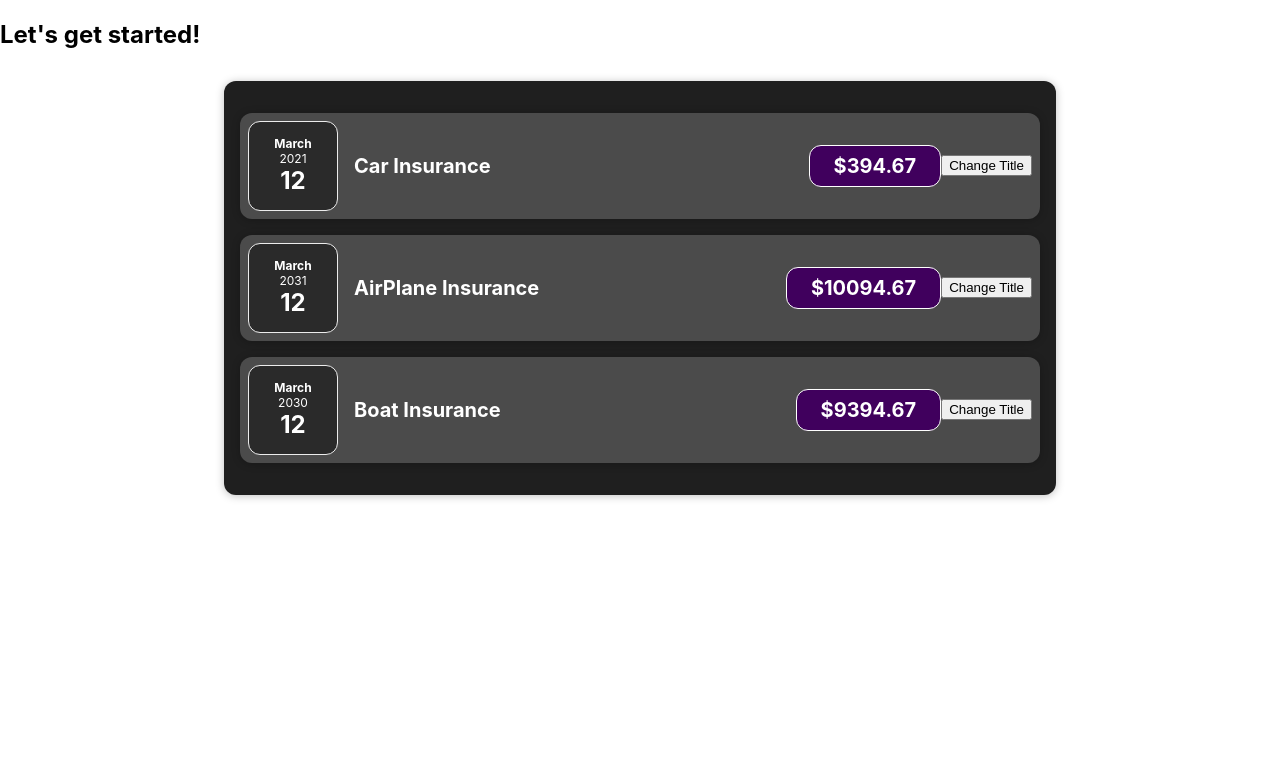
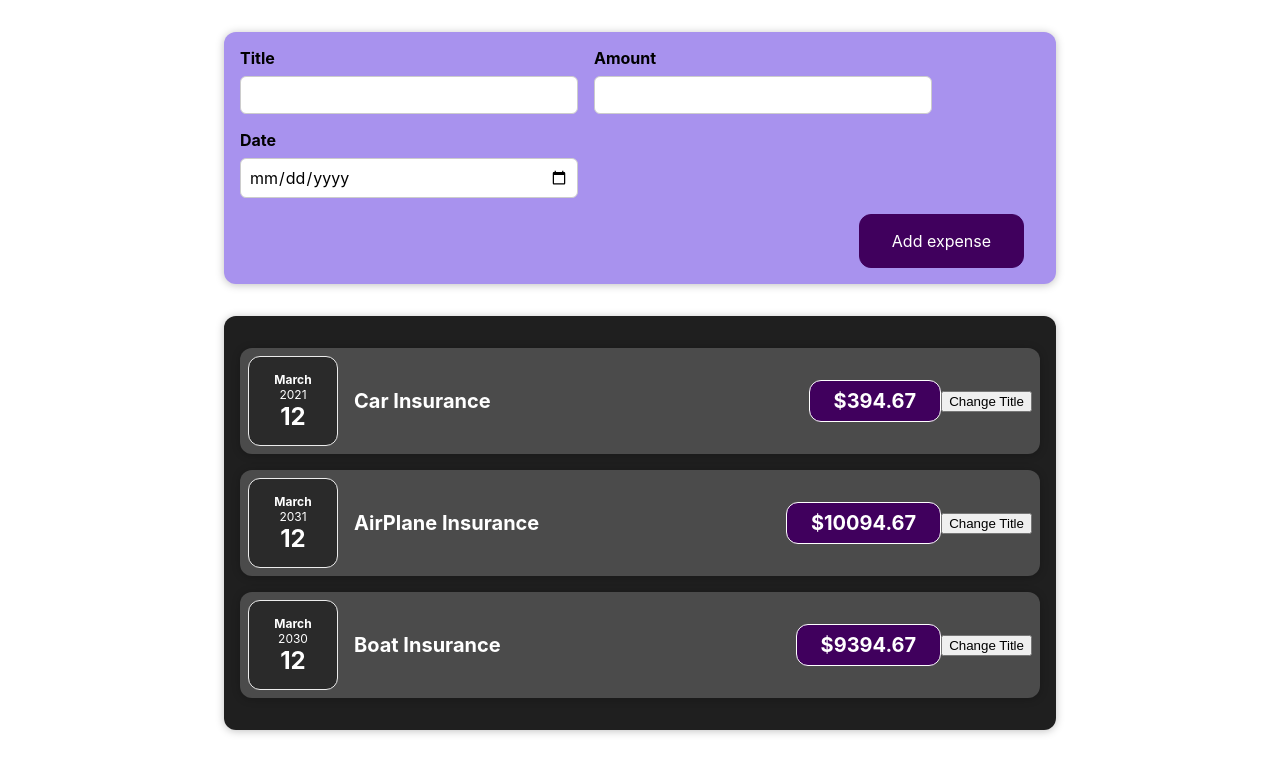
Before and after one commit to gdtknight/react-expense-tracker, a React (Create React App) app: page / in a window 1280 px wide. Shown: the top 774 px of the page. Built offline with nearby package versions, Linux system fonts and the light colour scheme.

Commit message:
#6 - NewExpense 기능 추가

```diff
--- a/src/App.js
+++ b/src/App.js
@@ -3,7 +3,10 @@
 * import React from 'react';
 * 모든 파일에 import문 추가
 */
+
+import React, { useState } from 'react';
 import Expenses from './components/Expenses/Expenses';
+import NewExpense from './components/NewExpense/NewExpense';
 
 
 const App = () => {
@@ -13,6 +16,27 @@
     { id: 'e2', title: 'AirPlane Insurance', amount: 10094.67, date: new Date(2031, 2, 12) },
     { id: 'e3', title: 'Boat Insurance', amount: 9394.67, date: new Date(2030, 2, 12) }
   ];
+
+  const [expenseItems, setExpenseItems] = useState(expenses);
+
+  const addExpenseHandler = (addedExpense) => {
+    const newExpense = {
+      ...addedExpense,
+    };
+
+    console.log('In App.js');
+    console.log(newExpense);
+
+    console.log(expenseItems);
+
+    const updatedExpenses = [
+      ...expenseItems,
+      newExpense
+    ];
+    console.log(updatedExpenses);
+
+    setExpenseItems(updatedExpenses);
+  };
 
   /*
    JSX 를 사용하지 않고 직접 구현하는 경우
@@ -25,10 +49,16 @@
    );
   */
 
+  // App.js 에서 자식 컴포넌트를 생성하는 것이 아니라
+  // addExpenseHandler 함수 자체를 onAddExpense 라는 속성으로
+  // props에 담아서 자식 컴포넌트로 전달하고
+  // 자식 컴포넌트에서 해당 props 내의 onAddExpense 속성을 통해
+  // App.js 의 addExpenseHandler 함수를 사용한다.
+  // 제일 하단의 ExpenseForm에 설정된 useState가 상위 컴포넌트로 단계적으로 연결
   return (
     <div className="App">
-      <h2>Let's get started!</h2>
-      <Expenses items={expenses} />
+      <NewExpense onAddExpense={addExpenseHandler} />
+      <Expenses items={expenseItems} />
     </div>
   );
 }
--- /dev/null
+++ b/src/components/NewExpense/ExpenseForm.js
@@ -0,0 +1,100 @@
+import React, { useState } from "react";
+import './ExpenseForm.css';
+
+const ExpenseForm = (props) => {
+
+  const [enteredTitle, setEnteredTitle] = useState('');
+  const [enteredAmount, setEnteredAmount] = useState('');
+  const [enteredDate, setEnteredDate] = useState('');
+  // const [userInput, setUserInput] = useState({
+  //   enteredTitle: '',
+  //   enteredAmount: '',
+  //   enteredDate: ''
+  // });
+
+  const titleChangeHandler = (event) => {
+    setEnteredTitle(event.target.value);
+    // setUserInput({
+    //   ...userInput,
+    //   enteredTitle: event.target.value,
+    // });
+
+    // 이전 state에 의존하고 있다면 항상 아래와 같은 Form을 사용해야 한다.
+    // 값이 변할 때 곧바로 반영되는 것이 아니라 상태 변경을 예약하기 때문에
+    // 항상 최신의 스냅샷을 바탕으로 작업한다는 것을 보장하기 위해서이다.
+    // setUserInput((prevState) => {
+    //   return { ...prevState, enteredTitle: event.target.value };
+    // });
+  };
+
+  const amountChangeHandler = (event) => {
+    setEnteredAmount(event.target.value);
+    // setUserInput({
+    //   ...userInput,
+    //   enteredAmount: event.target.value,
+    // });
+  };
+
+  const dateChangeHandler = (event) => {
+    setEnteredDate(event.target.value);
+    // setUserInput({
+    //   ...userInput,
+    //   enteredDate: event.target.value,
+    // });
+  };
+
+  const submitHandler = (event) => {
+    event.preventDefault();
+
+    const expenseData = {
+      title: enteredTitle,
+      amount: enteredAmount,
+      date: new Date(enteredDate),
+    }
+
+    // console.log(expenseData);
+    props.onSaveExpenseData(expenseData);
+
+    setEnteredTitle('');
+    setEnteredAmount('');
+    setEnteredDate('');
+  };
+
+  return (
+    <form onSubmit={submitHandler}>
+      <div className="new-expense__controls">
+        <div className="new-expense__control">
+          <label>Title</label>
+          <input
+            type='text'
+            value={enteredTitle}
+            onChange={titleChangeHandler} />
+        </div>
+        <div className="new-expense__control">
+          <label>Amount</label>
+          <input
+            type='number'
+            value={enteredAmount}
+            min='0.01'
+            step='0.01'
+            onChange={amountChangeHandler} />
+        </div>
+        <div className="new-expense__control">
+          <label>Date</label>
+          <input
+            type='date'
+            value={enteredDate}
+            min='2019-01-01'
+            max='2023-12-31'
+            onChange={dateChangeHandler} />
+        </div>
+      </div>
+      <div className="new-expense__actions">
+        <button type='submit' >Add expense</button>
+      </div>
+    </form>
+  );
+
+}
+
+export default ExpenseForm;
--- /dev/null
+++ b/src/components/NewExpense/NewExpense.js
@@ -0,0 +1,24 @@
+import React from 'react';
+import ExpenseForm from './ExpenseForm';
+
+import './NewExpense.css';
+
+const NewExpense = (props) => {
+  const saveExpenseDataHandler = (enteredExpenseData) => {
+    const expenseData = {
+      id: Math.random().toString(),
+      ...enteredExpenseData
+    }
+    // console.log(expenseData);
+    props.onAddNewExpense(expenseData);
+  };
+
+  return (
+    <div className="new-expense">
+      <ExpenseForm onSaveExpenseData={saveExpenseDataHandler} />
+    </div>
+  );
+
+}
+
+export default NewExpense;
```
